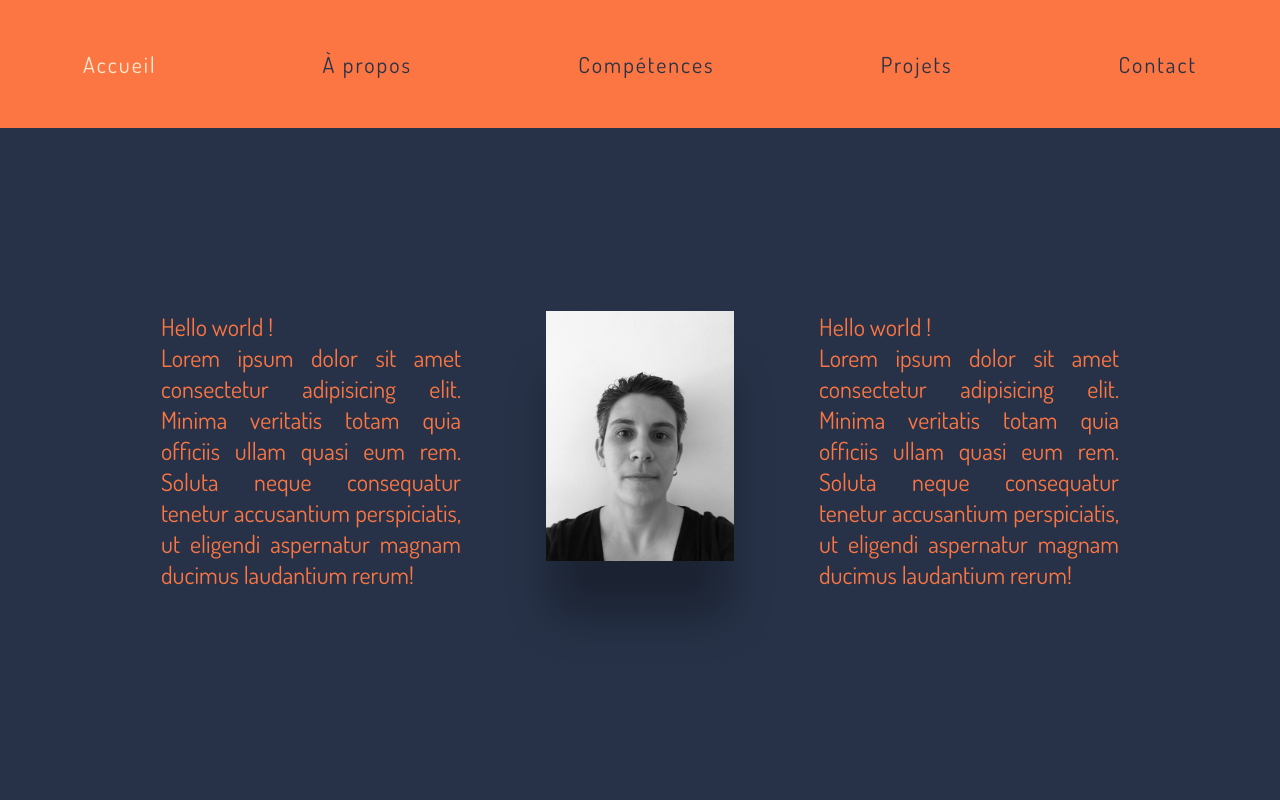
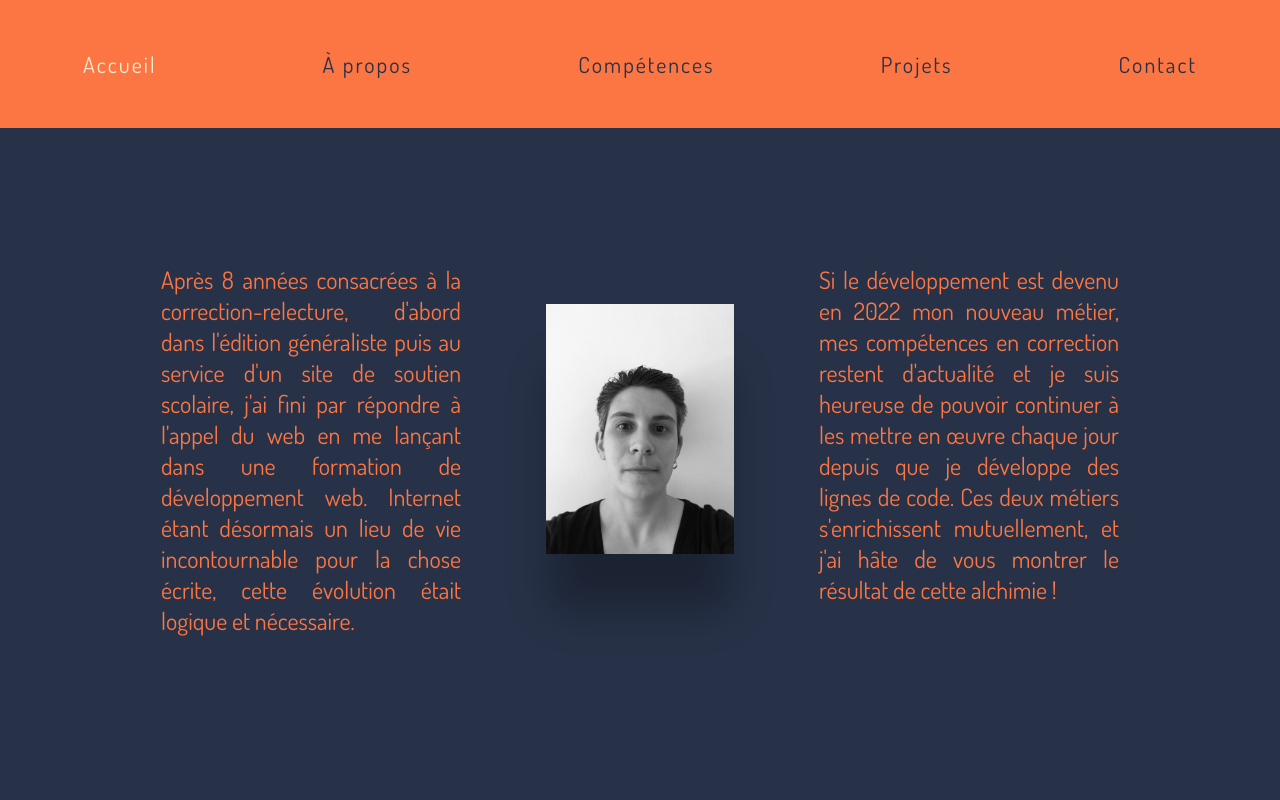
Before and after one commit to MarianneB08/PortfolioMB, a React (Create React App) app in the folder frontend/: page / in a window 1280 px wide. Shown: the top 800 px of the page. Built offline with nearby package versions, Linux system fonts and the light colour scheme.

Commit message:
Modification du fichier CV.pdf à télécharger

```diff
--- a/frontend/src/components/Home.js
+++ b/frontend/src/components/Home.js
@@ -16,12 +16,9 @@ const Home = () => {
     <section className={homeStyles.homeContainer} id="home">
       <div className={homeStyles.homeWrapper}>
         <div className={homeStyles.textContainerLeft}>
-          <p>Hello world !</p>
           <p>
-            Lorem ipsum dolor sit amet consectetur adipisicing elit. Minima
-            veritatis totam quia officiis ullam quasi eum rem. Soluta neque
-            consequatur tenetur accusantium perspiciatis, ut eligendi aspernatur
-            magnam ducimus laudantium rerum!
+            Après 8 années consacrées à la correction-relecture, d'abord dans l'édition généraliste puis au service d'un site de soutien scolaire,
+            j'ai fini par répondre à l'appel du web en me lançant dans une formation de développement web. Internet étant désormais un lieu de vie incontournable pour la chose écrite, cette évolution était logique et nécessaire.
           </p>
         </div>
         <img
@@ -32,12 +29,8 @@ const Home = () => {
           ${imgIsVisible ? homeStyles.animateImg : ''}`}
         />
         <div className={homeStyles.textContainerRight}>
-          <p>Hello world !</p>
           <p>
-            Lorem ipsum dolor sit amet consectetur adipisicing elit. Minima
-            veritatis totam quia officiis ullam quasi eum rem. Soluta neque
-            consequatur tenetur accusantium perspiciatis, ut eligendi aspernatur
-            magnam ducimus laudantium rerum!
+            Si le développement est devenu en 2022 mon nouveau métier, mes compétences en correction restent d'actualité et je suis heureuse de pouvoir continuer à les mettre en œuvre chaque jour depuis que je développe des lignes de code. Ces deux métiers s'enrichissent mutuellement, et j'ai hâte de vous montrer le résultat de cette alchimie !
           </p>
         </div>
       </div>
--- a/frontend/src/data/projects.json
+++ b/frontend/src/data/projects.json
@@ -57,7 +57,7 @@
     "id": "7",
     "title": "Portfolio",
     "date": "Décembre 2022",
-    "infos": "Il s'agit tout simplement du site sur lequel vous vous trouvez actuellement ! Il a été développé avec React, et surtout avec passion. En espérant que votre parcours sur mon portfolio vous aura été agréable 😊",
+    "infos": "Il s'agit du site sur lequel vous vous trouvez actuellement ! Il a été développé avec React, Sass pour les styles, et surtout avec passion. En espérant que votre parcours sur mon portfolio vous aura été agréable 😊",
     "img": "./img/portfolio.png",
     "site": "",
     "code": "https://github.com/MarianneB08/Portfolio"
--- a/frontend/src/styles/components/home.module.css
+++ b/frontend/src/styles/components/home.module.css
@@ -291,7 +291,7 @@ li {
 .homeContainer .homeWrapper .img {
   height: 250px;
   box-shadow: rgba(0, 0, 0, 0.3) 0px 60px 40px -5px;
-  margin: 0 20px;
+  margin: 40px 20px 0 20px;
   filter: blur(6px);
 }
 .homeContainer .homeWrapper .animateImg {
@@ -324,7 +324,7 @@ li {
     margin: 0 40px;
   }
   .homeContainer .homeWrapper .img {
-    margin: 0 10px;
+    margin: 50px 10px 0 10px;
   }
 }
 @media screen and (min-width: 369px) and (max-width: 890px) {
--- a/frontend/src/styles/components/home.module.scss
+++ b/frontend/src/styles/components/home.module.scss
@@ -57,7 +57,7 @@
     .img {
       height: 250px;
       box-shadow: rgba(0, 0, 0, 0.3) 0px 60px 40px -5px;
-      margin: 0 20px;
+      margin: 40px 20px 0 20px;
       filter: blur(6px);
     }
     .animateImg {
@@ -88,7 +88,7 @@
       width: 100%;
       margin: 0 40px;
       .img {
-        margin: 0 10px;
+        margin: 50px 10px 0 10px;
       }
     }
   }
```
Also changed, not shown: 2 other files (tests, documents, lock files or other folders).
